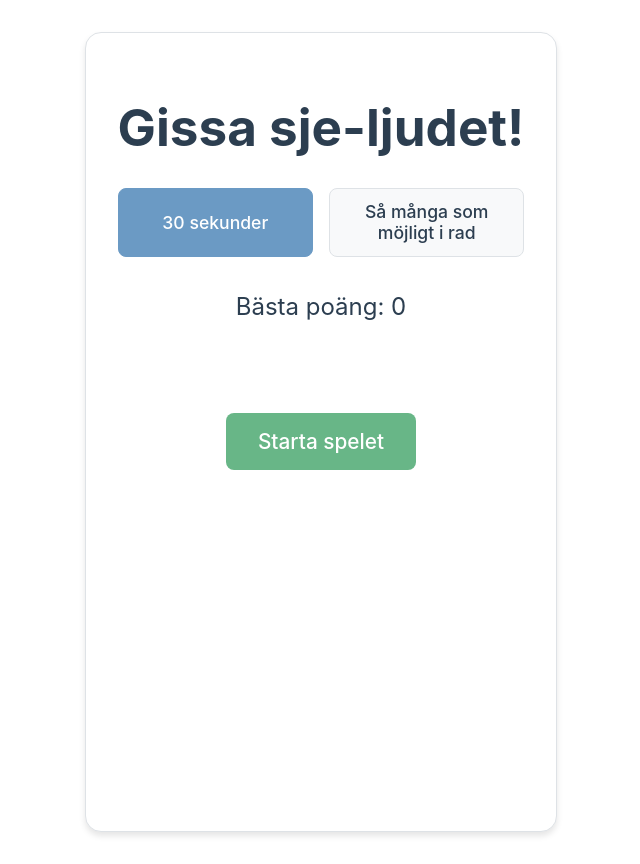
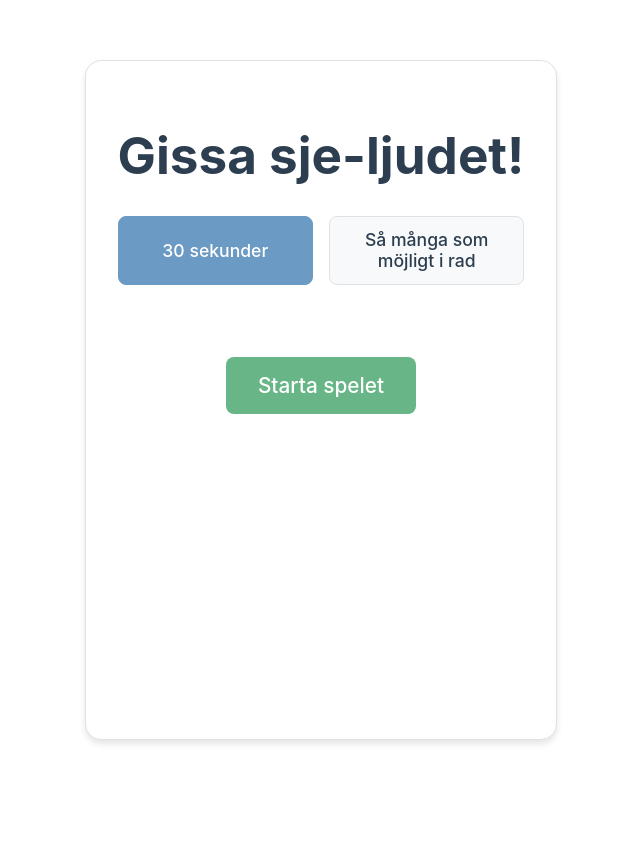
Before and after one commit to gustavjorlov/skolspel, a React (Vite) app: page / in a window 1280 px wide. Shown: the whole page, without its empty margins (319-959 px from the left). After the commit the page ends 800 px from the top, so only its background shows below. Built offline with nearby package versions, Linux system fonts and the light colour scheme.

Commit message:
style: adjust app layout and modify score display in SjeGame component

```diff
--- a/src/App.css
+++ b/src/App.css
@@ -46,7 +46,7 @@ body {
 .app {
   display: flex;
   justify-content: center;
-  min-height: 100vh;
+  min-height: 85vh;
 }
 
 .sje-game {
@@ -153,7 +153,7 @@ body {
   border-radius: 0.5rem;
   cursor: pointer;
   transition: all 0.2s;
-  margin: 2rem 0;
+  margin: 0 0 2rem 0;
 }
 
 .start-button:hover {
--- a/src/components/SjeGame.tsx
+++ b/src/components/SjeGame.tsx
@@ -214,11 +214,6 @@ export function SjeGame() {
             Så många som möjligt i rad
           </button>
         </div>
-        <div className="score">
-          {gameMode === 'time'
-            ? `Bästa poäng: ${score}`
-            : `Bästa svit: ${bestStreak}`}
-        </div>
         <div className={`message ${messageType}`}>{message}</div>
         {showNameInput ? (
           <form onSubmit={handleNameSubmit} className="name-input-form">
```
